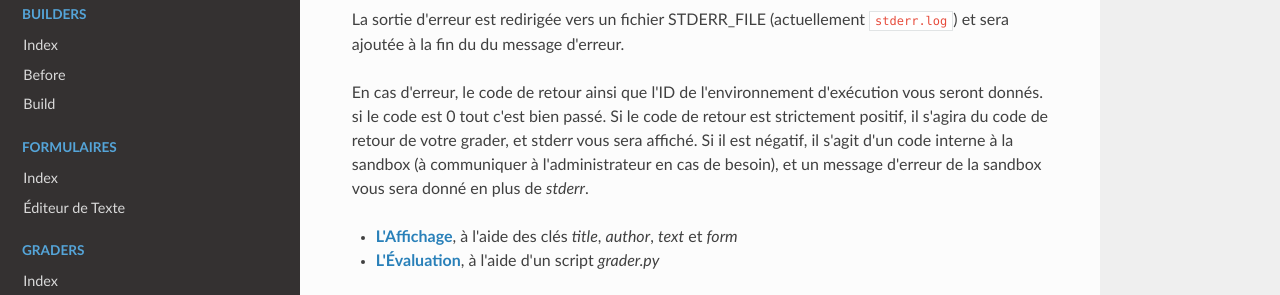
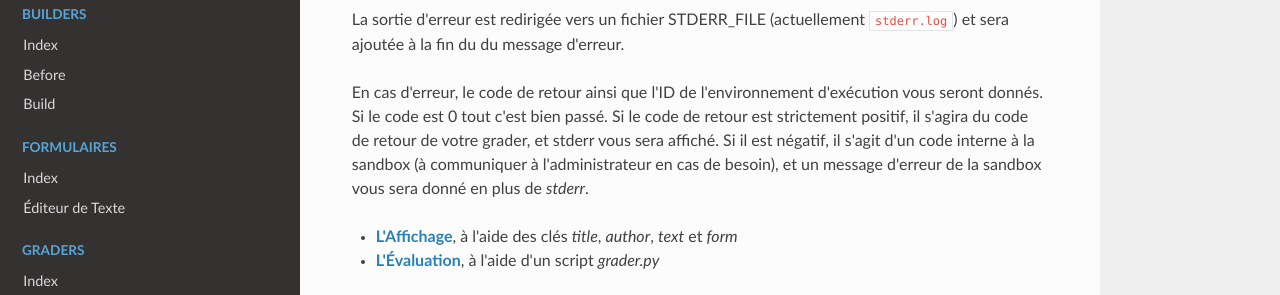
Before and after one commit to ddoyen/premierlangage-doc, an MkDocs documentation site: the page built from docs/construction.md, in a window 1280 px wide and 900 px high, scrolled down 1327 px. Shown: the part 474-769 px from the top of the window. Built offline with MkDocs 1.6.1, drawn with Linux system fonts in a browser that asks for light colours; nearby versions of some CDN libraries.

Commit message:
orthographe

```diff
--- a/docs/construction.md
+++ b/docs/construction.md
@@ -87,7 +87,7 @@ La sortie d'erreur est redirigée vers un fichier STDERR_FILE (actuellement `std
 
 En cas d'erreur, le code de retour ainsi que l'ID de l'environnement d'exécution vous seront
 donnés.
-si le code est 0 tout c'est bien passé.
+Si le code est 0 tout c'est bien passé.
 Si le code de retour est strictement positif, il s'agira du code de retour de votre grader,
 et stderr vous sera affiché.
 Si il est négatif, il s'agit d'un code interne à la sandbox (à communiquer à l'administrateur
```
